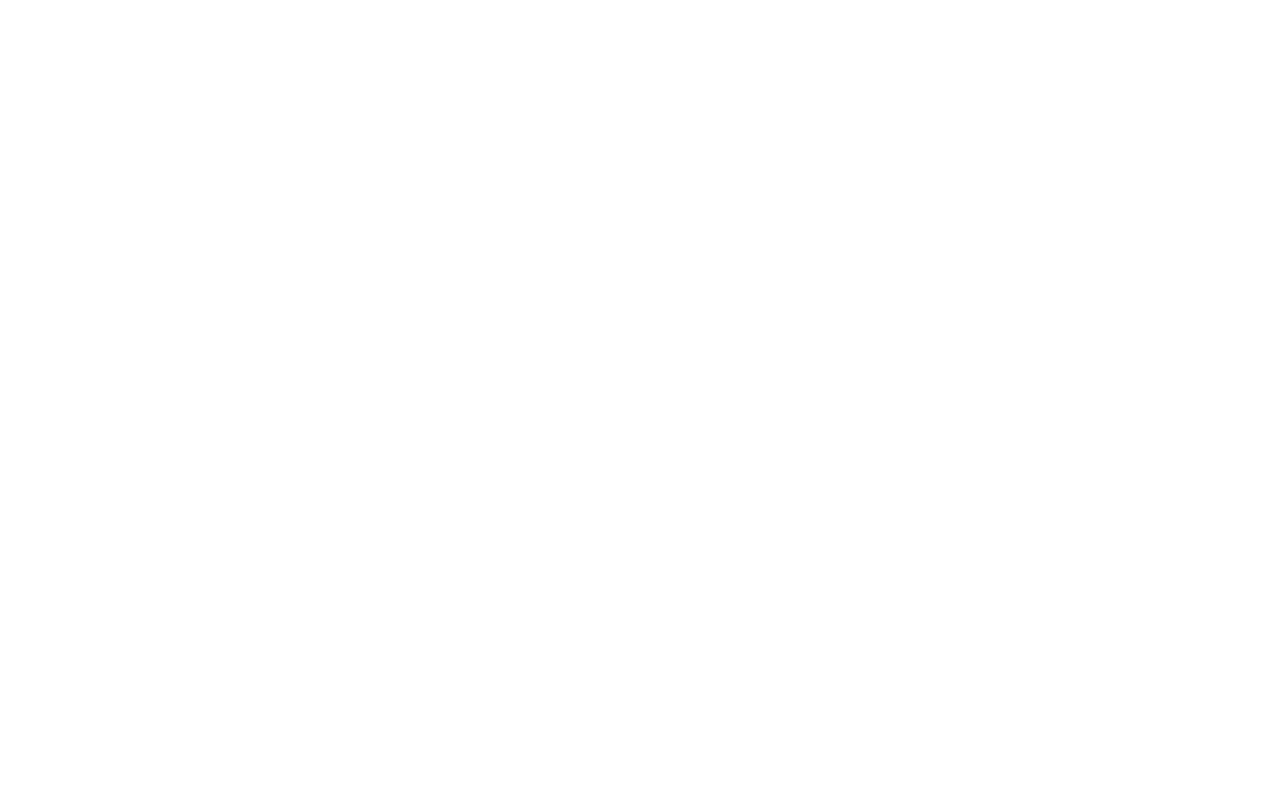
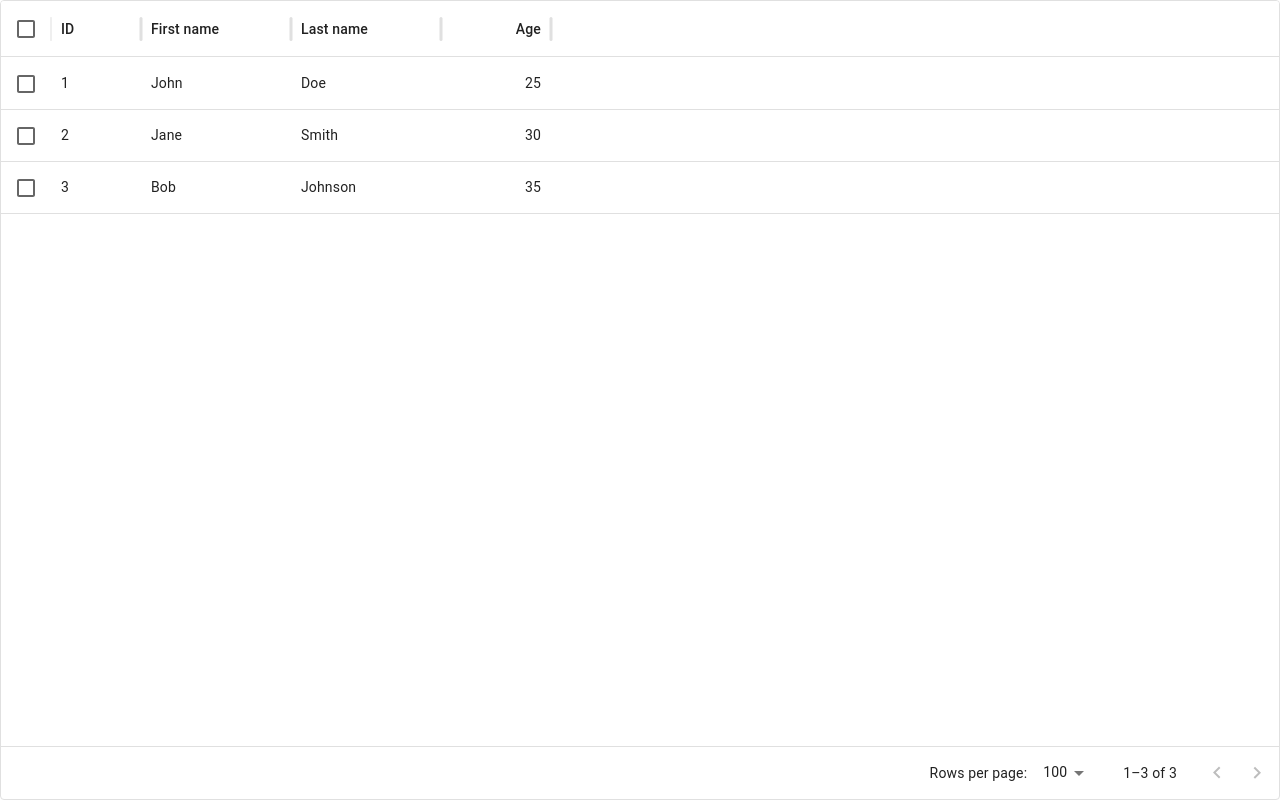
Before and after one commit to selfexpression/phone_directory, a Next.js app: page / in a window 1280 px wide. Built offline with nearby package versions, Linux system fonts and the light colour scheme.

Commit message:
mui provider and contacts components implemented

```diff
--- a/package.json
+++ b/package.json
@@ -12,6 +12,7 @@
     "@emotion/react": "^11.14.0",
     "@emotion/styled": "^11.14.0",
     "@mui/material": "^6.4.1",
+    "@mui/x-data-grid": "^7.24.0",
     "@reduxjs/toolkit": "^2.5.0",
     "next": "15.1.5",
     "react": "^19.0.0",
--- /dev/null
+++ b/src/app/_providers/mui-provider.tsx
@@ -0,0 +1,15 @@
+'use client';
+
+import { CssBaseline, ThemeProvider } from '@mui/material';
+import { createTheme } from '@mui/material/styles';
+
+const theme = createTheme();
+
+export const MuiProvider = ({ children }: { children: React.ReactNode }) => {
+  return (
+    <ThemeProvider theme={theme}>
+      <CssBaseline />
+      {children}
+    </ThemeProvider>
+  );
+};
--- a/src/app/layout.tsx
+++ b/src/app/layout.tsx
@@ -1,3 +1,4 @@
+import { MuiProvider } from './_providers/mui-provider';
 import type { Metadata } from 'next';
 import { Geist, Geist_Mono } from 'next/font/google';
 
@@ -24,7 +25,7 @@
   return (
     <html lang="en">
       <body className={`${geistSans.variable} ${geistMono.variable}`}>
-        {children}
+        <MuiProvider>{children}</MuiProvider>
       </body>
     </html>
   );
--- a/src/app/page.tsx
+++ b/src/app/page.tsx
@@ -1,3 +1,10 @@
+import { Grid2 } from '@mui/material';
+import { Contacts } from '@/components/contacts';
+
 export default function App() {
-  return <div></div>;
+  return (
+    <Grid2 container sx={{ height: '100vh' }}>
+      <Contacts />
+    </Grid2>
+  );
 }
--- /dev/null
+++ b/src/components/contacts/component.tsx
@@ -0,0 +1,32 @@
+'use client';
+
+import { DataGrid, GridColDef, GridRowParams } from '@mui/x-data-grid';
+
+const rows = [
+  { id: 1, firstName: 'John', lastName: 'Doe', age: 25 },
+  { id: 2, firstName: 'Jane', lastName: 'Smith', age: 30 },
+  { id: 3, firstName: 'Bob', lastName: 'Johnson', age: 35 },
+];
+
+const columns: GridColDef[] = [
+  { field: 'id', headerName: 'ID', width: 90 },
+  { field: 'firstName', headerName: 'First name', width: 150 },
+  { field: 'lastName', headerName: 'Last name', width: 150 },
+  { field: 'age', headerName: 'Age', type: 'number', width: 110 },
+];
+
+export const Contacts = () => {
+  const handleColumnHeaderClick = (params: GridRowParams) => {
+    console.log(params.id);
+  };
+
+  return (
+    <DataGrid
+      rows={rows}
+      columns={columns}
+      checkboxSelection
+      disableColumnMenu
+      onRowClick={handleColumnHeaderClick}
+    />
+  );
+};
--- /dev/null
+++ b/src/components/contacts/index.ts
@@ -0,0 +1 @@
+export { Contacts } from './component';
```
Also changed, not shown: 2 other files (tests, documents, lock files or other folders).
